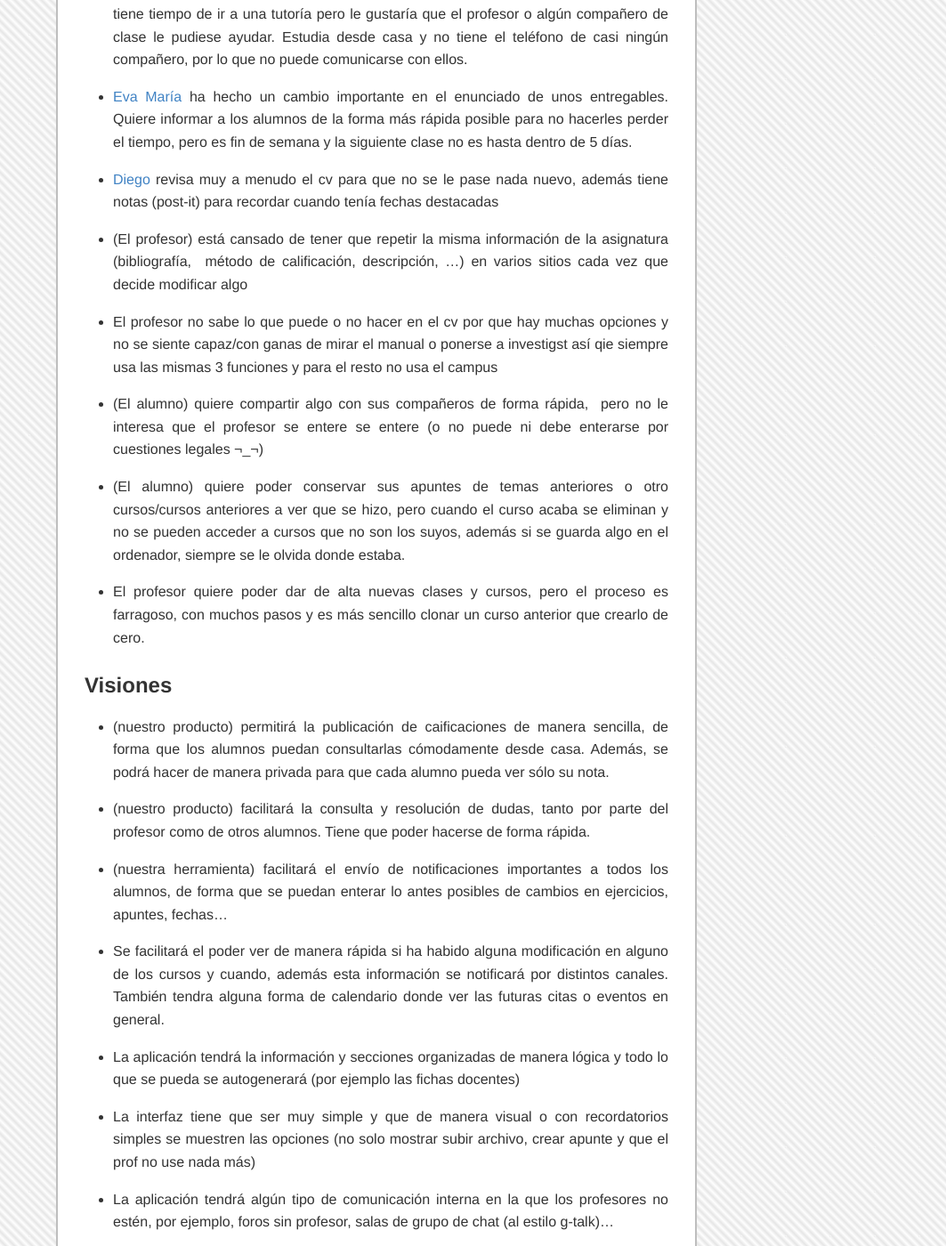
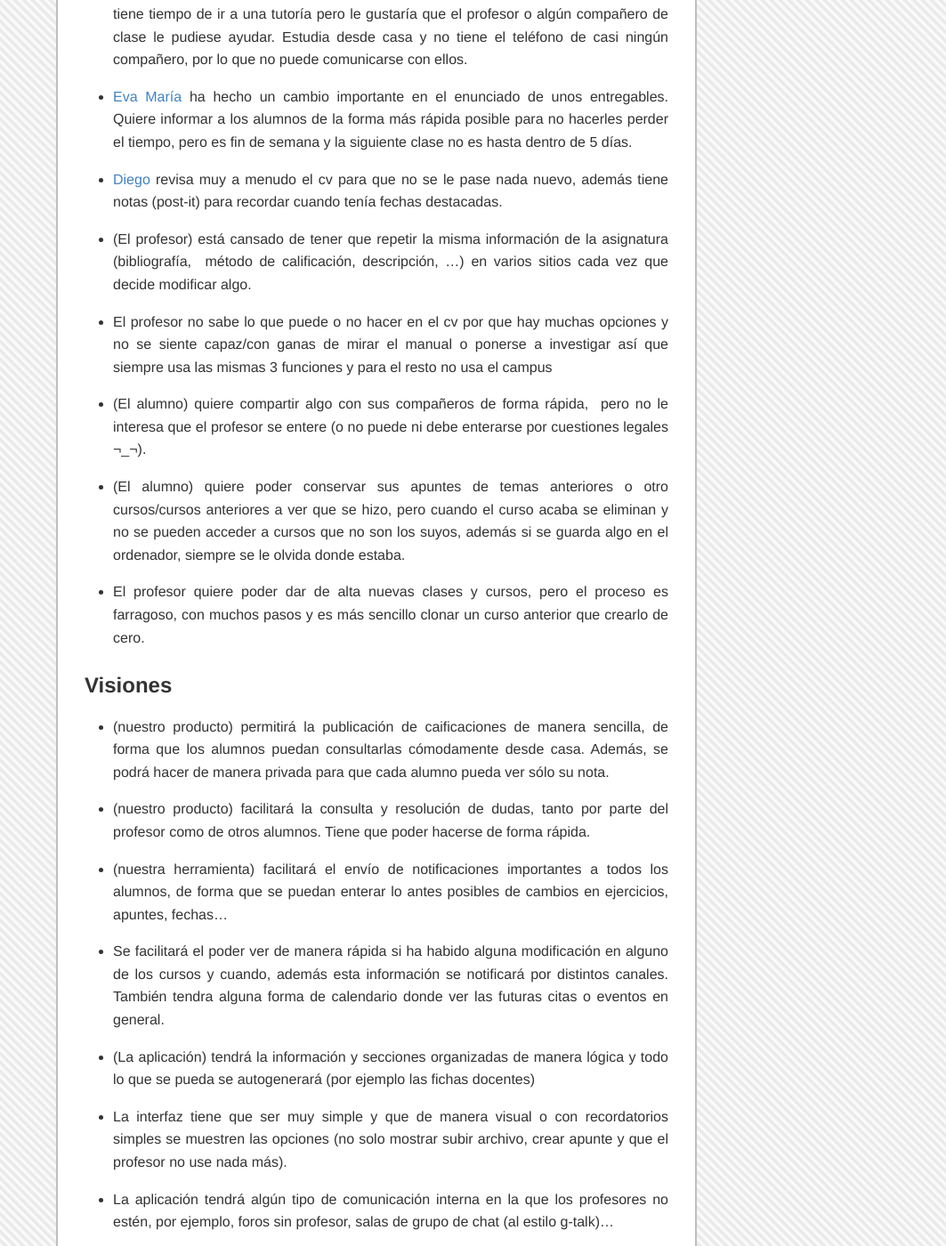
Before and after one commit to pblocz/cygnus-ux-interface-design, a Jekyll site: the page built from pages/prob_visi.md, in a window 1280 px wide and 1400 px high, scrolled down 311 px. Shown: the whole window at 89% size, without its empty margins (217-1280 px from the left). Built offline with Jekyll 4.4.1, drawn with Linux system fonts in a browser that asks for light colours; nearby versions of some CDN libraries.

Commit message:
pequeños cambios

```diff
--- a/pages/prob_visi.md
+++ b/pages/prob_visi.md
@@ -18,13 +18,13 @@
 
 
 
-+ [Diego](#diego-garcia) revisa muy a menudo el cv para que no se le pase nada nuevo, además tiene notas (post-it) para recordar cuando tenía fechas destacadas
++ [Diego](#diego-garcia) revisa muy a menudo el cv para que no se le pase nada nuevo, además tiene notas (post-it) para recordar cuando tenía fechas destacadas.
 
-+ (El profesor) está cansado de tener que repetir la misma información de la asignatura (bibliografía,  método de calificación, descripción, ...) en varios sitios cada vez que decide modificar algo
++ (El profesor) está cansado de tener que repetir la misma información de la asignatura (bibliografía,  método de calificación, descripción, ...) en varios sitios cada vez que decide modificar algo.
 
-+ El profesor no sabe lo que puede o no hacer en el cv por que hay muchas opciones y no se siente capaz/con ganas de mirar el manual o ponerse a investigst así qie siempre usa las mismas 3 funciones y para el resto no usa el campus
++ El profesor no sabe lo que puede o no hacer en el cv por que hay muchas opciones y no se siente capaz/con ganas de mirar el manual o ponerse a investigar así que siempre usa las mismas 3 funciones y para el resto no usa el campus
 
-+ (El alumno) quiere compartir algo con sus compañeros de forma rápida,  pero no le interesa que el profesor se entere se entere (o no puede ni debe enterarse por cuestiones legales ¬_¬)
++ (El alumno) quiere compartir algo con sus compañeros de forma rápida,  pero no le interesa que el profesor se entere (o no puede ni debe enterarse por cuestiones legales ¬_¬).
 
 + (El alumno) quiere poder conservar sus apuntes de temas anteriores o  otro cursos/cursos anteriores a ver que se hizo, pero cuando el curso acaba se eliminan y no se pueden acceder a cursos que no son los suyos, además si se guarda algo en el ordenador, siempre se le olvida donde estaba.
 
@@ -43,9 +43,9 @@
 
 + Se facilitará el poder ver de manera rápida si ha habido alguna modificación en alguno de los cursos y cuando, además esta información se notificará por distintos canales. También tendra alguna forma de calendario donde ver las futuras citas o eventos en general.
 
-+ La aplicación tendrá la información y secciones organizadas de manera lógica y todo lo que se pueda se autogenerará (por ejemplo las fichas docentes)
++ (La aplicación) tendrá la información y secciones organizadas de manera lógica y todo lo que se pueda se autogenerará (por ejemplo las fichas docentes)
 
-+ La interfaz tiene que ser muy simple y que de manera visual o con recordatorios simples se muestren las opciones (no solo mostrar subir archivo, crear apunte y que el prof no use nada más)
++ La interfaz tiene que ser muy simple y que de manera visual o con recordatorios simples se muestren las opciones (no solo mostrar subir archivo, crear apunte y que el profesor no use nada más).
 
 + La aplicación tendrá algún tipo de comunicación interna en la que los profesores no estén, por ejemplo, foros sin profesor, salas de grupo de chat (al estilo g-talk)...
 
```
